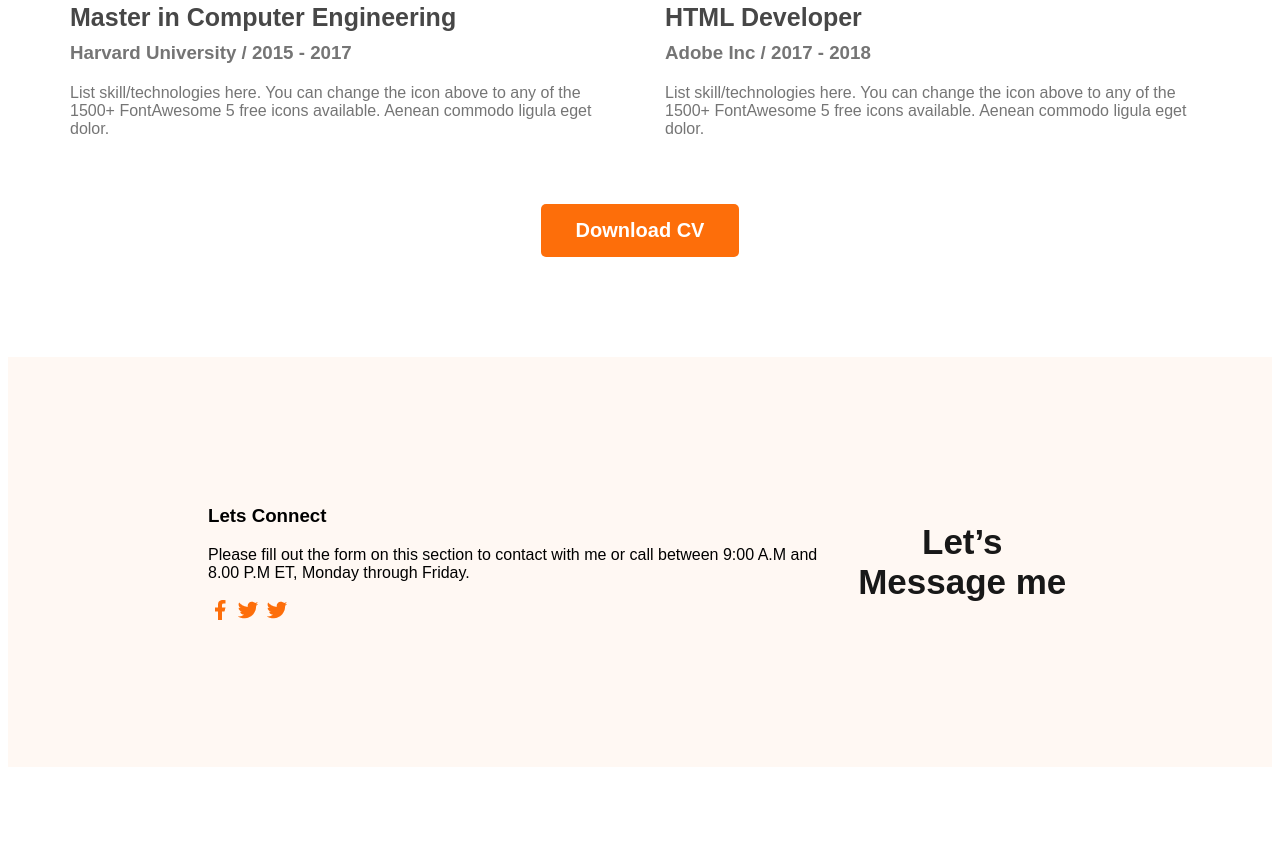
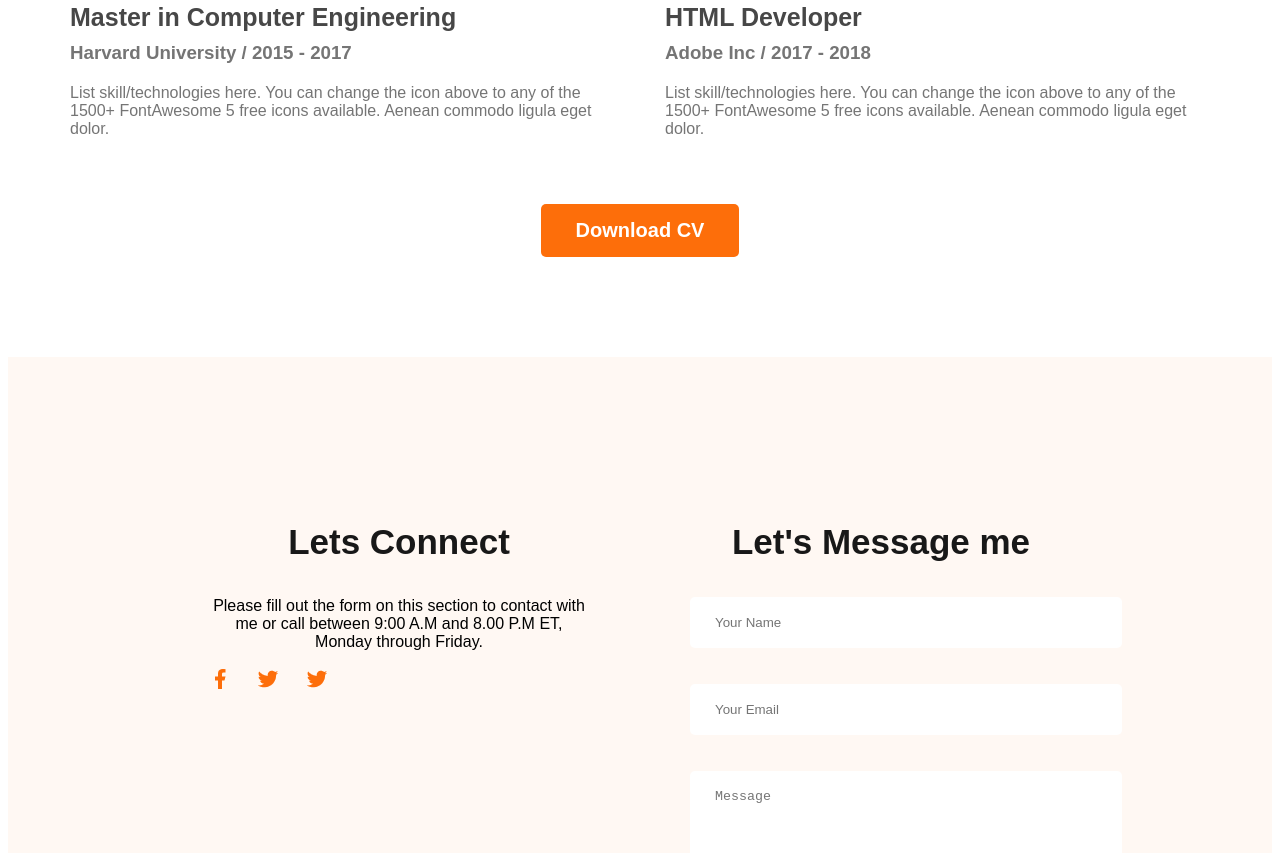
Before and after one commit to Nazmul-4/webdeveloper-portfolio, a plain HTML site: page index.html in a window 1280 px wide. Shown: the part 2819-3672 px from the top of the page. Before the commit the page ends 3594 px from the top, so only its background shows below. Drawn offline with Linux system fonts and the light colour scheme.

Commit message:
added the rest of the footer  section

```diff
--- a/index.html
+++ b/index.html
@@ -33,7 +33,7 @@
     <main>
         <section class="about">
             <h3 class="section-title">About Me</h3>
-            <p class="section-description">I am a designer & developer with a passion for web design. I enjoy developing simple, clead and slick websites that provide real value to the end and user. Thousands of clients have procured exceptional result's while working with me. Delivering work within time and budget which meets clients requirements of our meta.</p>
+            <p class="section-description">I am a designer & developer with a passion for web design. I enjoy developing simple, clean and slick websites that provide real value to the end and user. Thousands of clients have procured exceptional result's while working with me. Delivering work within time and budget which meets clients requirements of our meta.</p>
             <div class="about-info-container">
                 <div class="about-info-">
                     <h4 class="info-title">Name:</h4>
@@ -140,8 +140,8 @@
     </main>
     <footer>
         <div class="footer-column">
-            <h3 class="secton-title">Lets Connect</h3>
-            <p class="footer-description">Please fill out the form on this section to contact with me or call between 9:00 A.M and 8.00 P.M ET, Monday through Friday.
+            <h3 class="section-title">Lets Connect</h3>
+            <p class="section-description">Please fill out the form on this section to contact with me or call between 9:00 A.M and 8.00 P.M ET, Monday through Friday.
             </p>
             <div class="social-link">
                 <a href=""><img src="images/icons/facebook.png" alt=""></a>
@@ -150,8 +150,24 @@
             </div>
 
         </div>
-        <div class="footer-column"></div>
-            <h3 class="section-title">Let’s Message me</h3>
+        <div class="footer-column">
+
+            <h3 class="section-title">Let's Message me</h3>
+            <form class="contact" action="">
+                <input type="text" placeholder="Your Name">
+                <br>
+                <br>
+                <input type="text" placeholder="Your Email">
+                <br>
+                <br>
+
+                <textarea name="" id="" cols="30" rows="10">Message</textarea>
+                <br>
+                <br>
+                <input class="btn-primary" type="submit" value="Submit">
+            </form>
+        </div>
+
     </footer>
 </body>
 </html>
--- a/styles/portfolio.css
+++ b/styles/portfolio.css
@@ -163,7 +163,44 @@ main section{
 }
 footer{
     display: flex;
+    gap: 100px;
+    margin-top: 100px;
     background-color: #FFF8F3;
     padding: 130px 200px;
-    margin-top: 100px;
+    text-align: center;
+
 }
+.footer-column{
+    width: 50%;
+}
+
+/* contact styles */
+.contact input[type="text"], input[type="email"],
+textarea{
+    display: block;
+    padding: 18px 25px;
+    color: #757575;
+    border-radius: 5px;
+    background: #FFF;
+    border: 0;
+    width: 100%;
+
+}
+.social-link a{
+    margin-right: 20px;
+
+
+}
+.social-link{
+    text-align: left;
+}
+.btn-primary{
+    border-radius: 5px;
+    background-color: #fd6e0a;
+    border: 0;
+    font-size: 20px;
+    font-weight: 700;
+    color: white;
+    padding: 15px 35px;
+
+}
```
